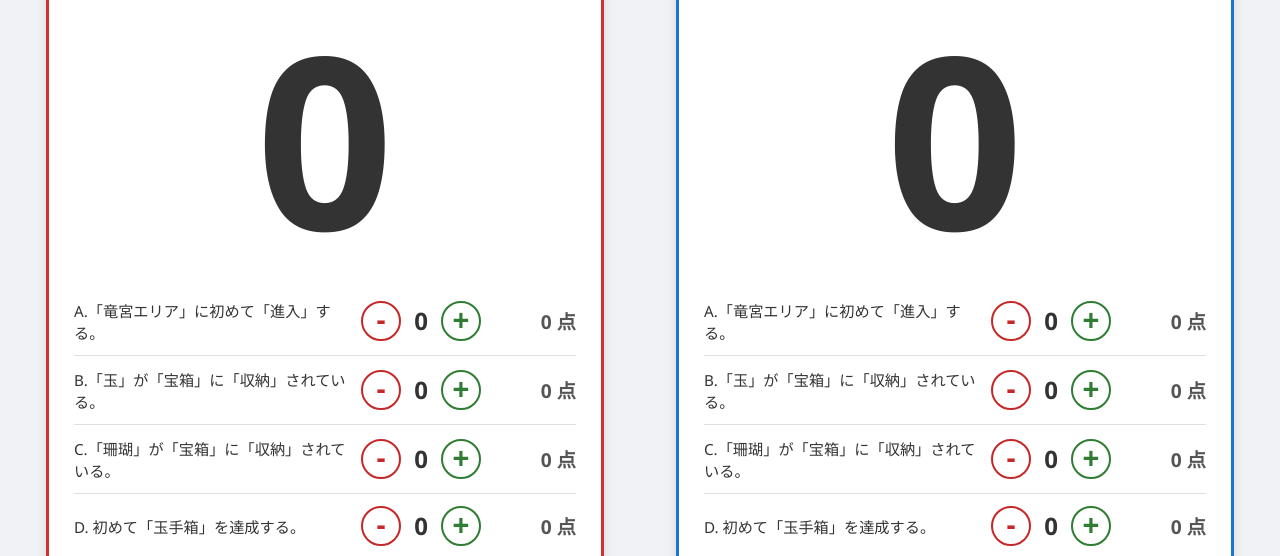
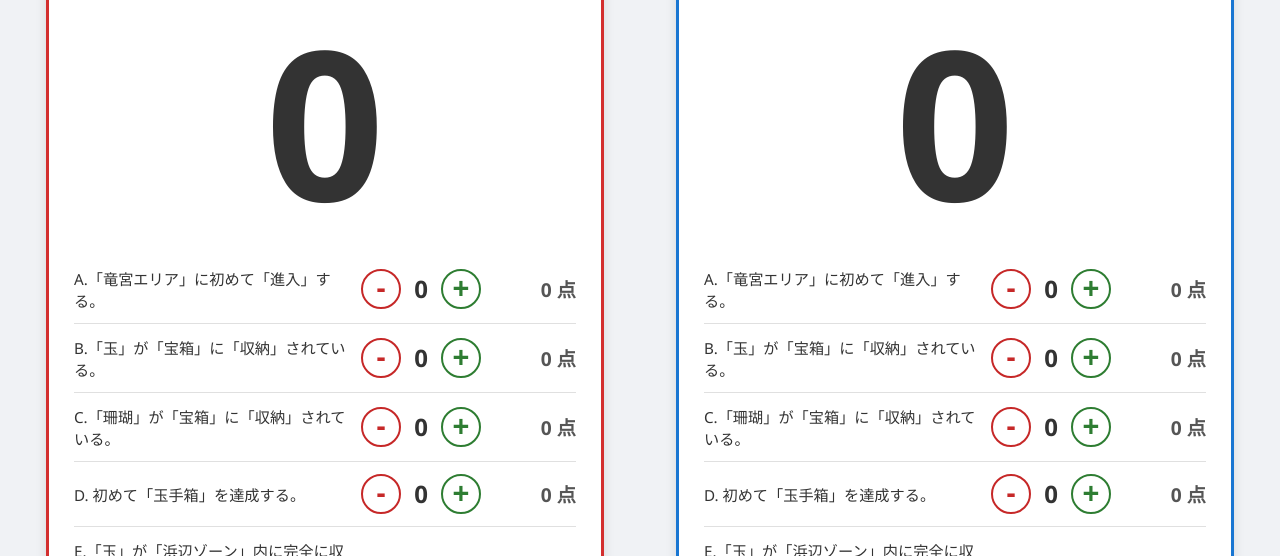
Before and after one commit to hou-rai3/minirobo_Counter_Web, a plain HTML site: page index.html in a window 1280 px wide. Shown: the part 226-782 px from the top of the page. Drawn offline with Linux system fonts and the light colour scheme.

Commit message:
Update index.html

```diff
--- a/index.html
+++ b/index.html
@@ -69,7 +69,7 @@
 
         /* --- 合計得点のスタイル（一番大事な部分） --- */
         .total-score {
-            font-size: 15rem; /* とても大きく */
+            font-size: 13rem; /* とても大きく */
             font-weight: 900; /* 一番太く */
             text-align: center;
             margin: 10px 0 30px 0;
```
